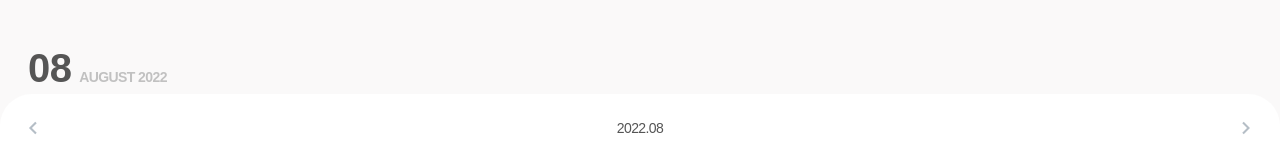
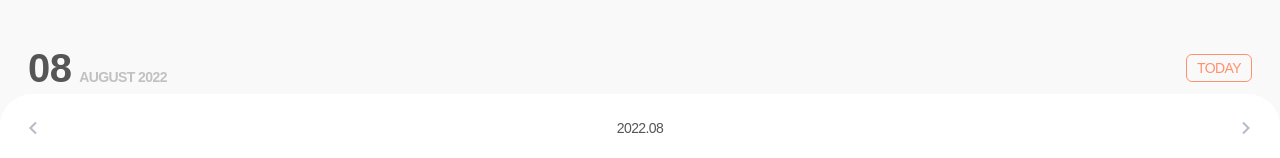
Before and after one commit to sseung95/my-calendar, a React (Vite) app: page / in a window 1280 px wide. Shown: the top 158 px of the page. Built offline with nearby package versions, Linux system fonts and the light colour scheme.

Commit message:
Feat: Develop move today button - Close #12
- 오늘의 월 캘린더로 이동하는 기능

```diff
--- a/src/components/Calendar/Calendar.styled.tsx
+++ b/src/components/Calendar/Calendar.styled.tsx
@@ -51,8 +51,8 @@ export const DateBoard = styled.div`
 `;
 
 export const CalendarTitleWrapper = styled.div`
-  align-items: center;
-  margin-left: 2.8rem;
+  /* align-items: center;
+  margin-left: 2.8rem; */
 `;
 
 export const Month = styled.span`
--- /dev/null
+++ b/src/components/TodayButton/TodayButton.styled.tsx
@@ -0,0 +1,22 @@
+import styled from '@emotion/styled';
+import { Body01 } from '../../styles/typography';
+
+export const OutlineButton = styled.button`
+  ${Body01}
+  border: 1.5px solid var(--primary-orange-light);
+  border-radius: 6px;
+  padding: 0.3rem 1rem;
+  color: var(--primary-orange-light);
+
+  &:active {
+    color: #fff;
+    background-color: var(--primary-orange-light);
+  }
+
+  @media (hover: hover) {
+    &:hover {
+      color: #fff;
+      background-color: var(--primary-orange-light);
+    }
+  }
+`;
--- /dev/null
+++ b/src/components/TodayButton/TodayButton.tsx
@@ -0,0 +1,14 @@
+import { OutlineButton } from './TodayButton.styled';
+import { TodayButtonProps } from './TodayButton.types';
+
+const TodayButton: React.FC<TodayButtonProps> = ({ setYear, setMonth }) => {
+  const handleGoToday = () => {
+    const today = new Date();
+    setYear(today.getFullYear());
+    setMonth(today.getMonth() + 1);
+  };
+
+  return <OutlineButton onClick={handleGoToday}>TODAY</OutlineButton>;
+};
+
+export default TodayButton;
--- /dev/null
+++ b/src/components/TodayButton/TodayButton.types.ts
@@ -0,0 +1,4 @@
+export type TodayButtonProps = {
+  setYear: React.Dispatch<React.SetStateAction<number>>;
+  setMonth: React.Dispatch<React.SetStateAction<number>>;
+};
--- a/src/pages/MonthCalendar.tsx
+++ b/src/pages/MonthCalendar.tsx
@@ -1,6 +1,9 @@
+/** @jsxImportSource @emotion/react */
+import styled from '@emotion/styled';
 import { useState } from 'react';
 import Calendar from '../components/Calendar/Calendar';
 import CalendarTitle from '../components/Calendar/CalendarTitle';
+import TodayButton from '../components/TodayButton/TodayButton';
 import { getYear, getMonth } from '../utils/dateUtil';
 
 const MonthCalendar = () => {
@@ -9,7 +12,10 @@ const MonthCalendar = () => {
 
   return (
     <>
-      <CalendarTitle year={year} month={month} />
+      <HeaderWrapper>
+        <CalendarTitle year={year} month={month} />
+        <TodayButton setYear={setYear} setMonth={setMonth} />
+      </HeaderWrapper>
       <Calendar
         year={year}
         month={month}
@@ -20,4 +26,11 @@ const MonthCalendar = () => {
   );
 };
 
+const HeaderWrapper = styled.div`
+  display: flex;
+  justify-content: space-between;
+  align-items: center;
+  padding: 0 2.8rem;
+`;
+
 export default MonthCalendar;
```
